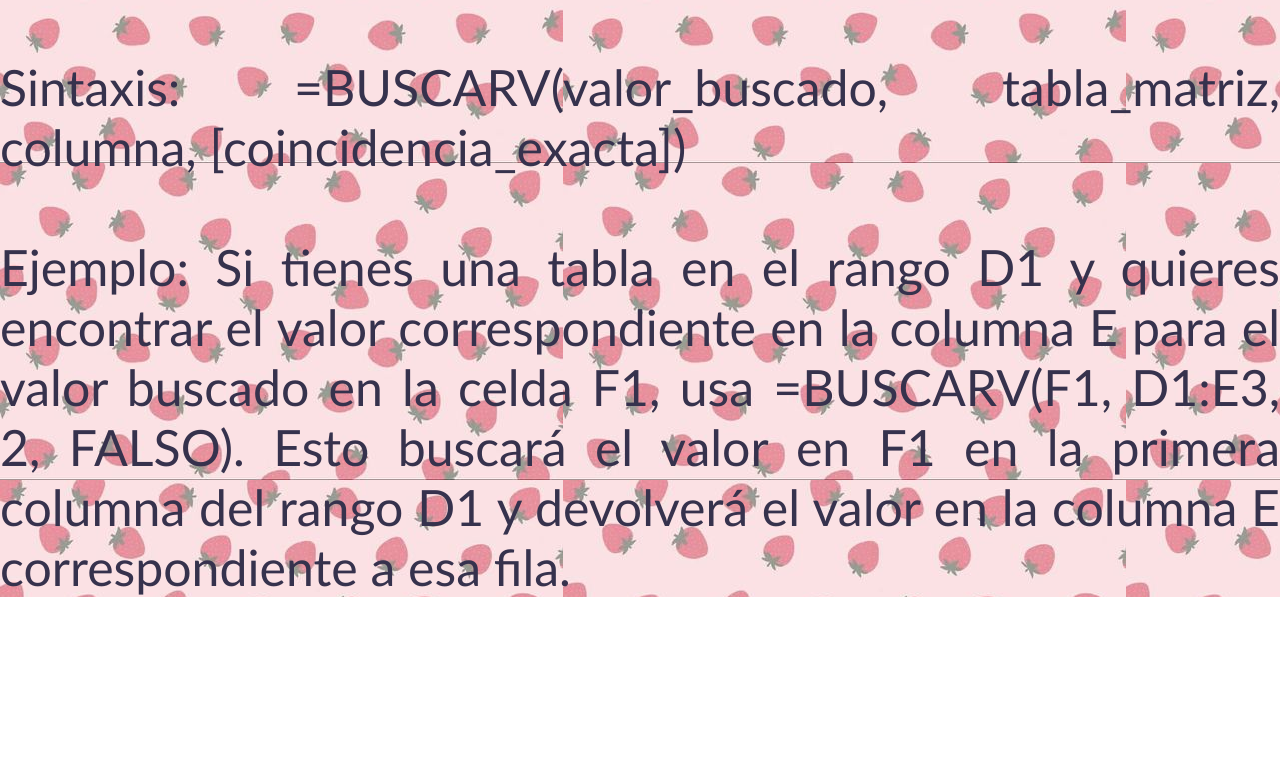
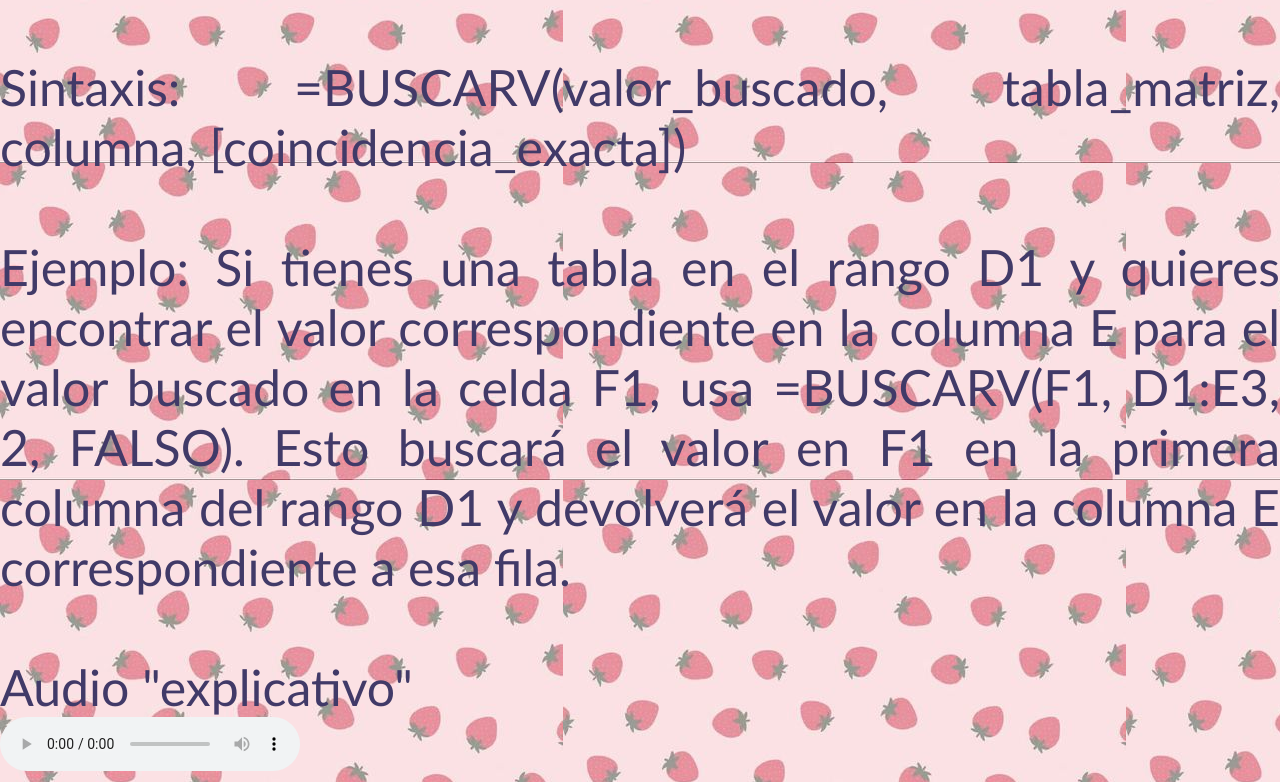
Before and after one commit to CamilaOrtega0000/Pg-8-7, a plain HTML site: page tecnologia3.html in a window 1280 px wide. Shown: the part 9664-10446 px from the top of the page. Before the commit the page ends 10261 px from the top, so only its background shows below. Drawn offline with Linux system fonts and the light colour scheme.

Commit message:
Add files via upload
lol

```diff
--- a/estilos.css
+++ b/estilos.css
@@ -5,7 +5,7 @@
   padding-top: 140px;
   text-align: justify;
   font-family: 'Gill Sans', 'Gill Sans MT', Calibri, 'Trebuchet MS', sans-serifs;
-  color: #36324d;
+  color: #413a68;
 }
 .principal {
   display: flex;
--- a/tecnologia3.html
+++ b/tecnologia3.html
@@ -166,3 +166,10 @@ Las hojas de cálculo fueron desarrolladas en la década de 1960 para simular la
 <br>Ejemplo: Si tienes una tabla en el rango D1
 y quieres encontrar el valor correspondiente en la columna E para el valor buscado en la celda F1, usa =BUSCARV(F1, D1:E3, 2, FALSO). Esto buscará el valor en F1 en la primera columna del rango D1
 y devolverá el valor en la columna E correspondiente a esa fila. <br>
+
+<br>Audio "explicativo"<br>
+<audio controls>
+
+       <source src="audio.mp3" type="Audio/mpeg"
+
+audio/>
```
Also changed, not shown: 1 other file.
